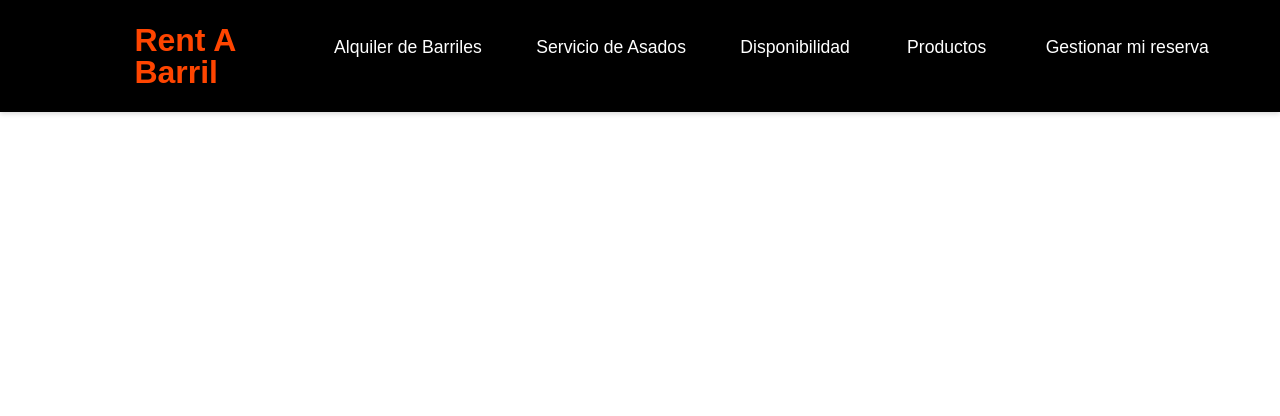
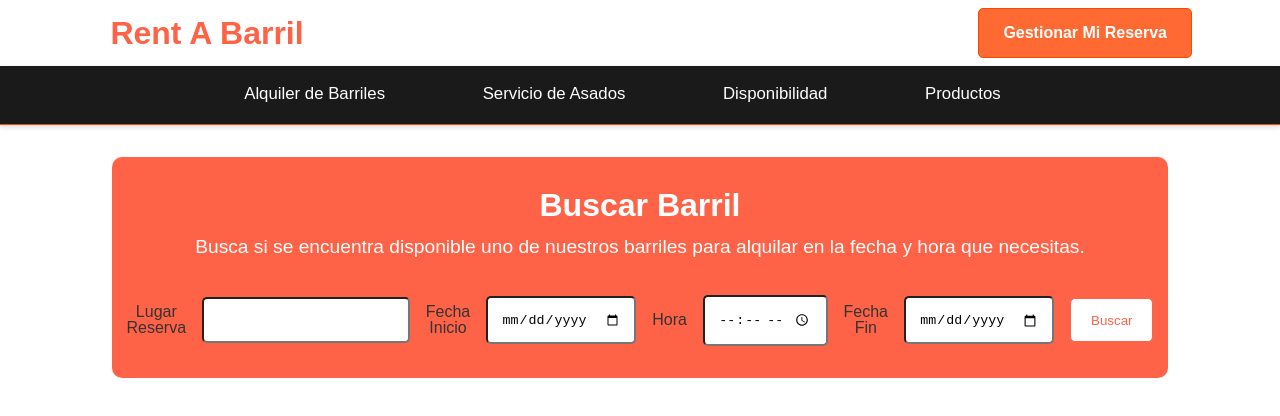
Before and after one commit to DonLuisM/proyecto_final_bootcamp, a plain HTML site: page pagina_barril/pages/alquiler.html in a window 1280 px wide. Drawn offline with Linux system fonts and the light colour scheme.

Commit message:
updates_barril_pagina

```diff
--- a/pagina_barril/css/styles.css
+++ b/pagina_barril/css/styles.css
@@ -11,29 +11,54 @@ body {
   color: #333;
 }
 
-/* Navbar */
-.nav_bar {
-  background-color: #000000;
-  padding: 1.5em 2em;
+/* IntroPage y Navbar */
+.intro_page {
+  background-color: #FFFFFF;
+  padding: 0.5em;
   display: flex;
   justify-content: space-between;
   align-items: center;
-  box-shadow: 0 2px 5px rgba(0, 0, 0, 0.15);
 }
 
-.nav_bar h1 {
+.intro_page h1 {
   margin-left: 3em;
-  color: #FF4500;
+  color: #FF6347;
   font-weight: 700;
   font-size: 2em;
   padding-left: 0.2em;
+}
+
+.intro_page a {
+  text-decoration: none;
+  margin-right: 5em;
+  background-color: rgba(255, 69, 0, 0.8);
+  padding: 1em 1.5em;
+  border: 1px solid #FF4500;
+  border-radius: 5px;
+  color: #FFFFFF;
+  font-weight: 600;
+  transition: background-color 0.2s ease-in-out;
+}
+
+.intro_page a:hover {
+  background-color: rgba(255, 69, 0, 0.6);
+}
+
+.nav_bar {
+  background-color: #1A1A1A;
+  padding: 1.3em;
+  display: flex;
+  justify-content: center;
+  align-items: center;
+  border-bottom: 1px solid #FF4500;
+  box-shadow: 0 2px 5px rgba(0, 0, 0, 0.15);
 }
 
 .nav_links {
   margin-right: 2em;
   display: flex;
   list-style: none;
-  gap: 2em;
+  gap: 4em;
   padding-right: 0.2em;
 }
 
@@ -41,7 +66,7 @@ body {
   color: white;
   text-decoration: none;
   font-weight: 500;
-  font-size: 1.1em;
+  font-size: 1.05em;
   position: relative;
   padding: 0.5em 1em;
   border-radius: 6px;
@@ -68,13 +93,65 @@ body {
   background-color: rgba(255, 69, 0, 0.7);
 }
 
+
+/* Sección de alquiler */
+.busqueda_alquiler {
+  text-align: center;
+  justify-content: center;
+  align-items: center;
+  margin: 2em auto;
+  background-color: #FF6347;
+  padding: 2em 1em;
+  border-radius: 10px;
+  width: 80%;
+}
+
+.busqueda_alquiler h2 {
+  color: #FFFFFF;
+  font-size: 2em;
+  margin-bottom: 0.5em;
+}
+
+.busqueda_alquiler p {
+  color: #FFFFFF;
+  font-size: 1.2em;
+  margin-bottom: 2em;
+}
+
+.busqueda_alquiler form {
+  display: flex;
+  justify-content: center;
+  align-items: center;
+  gap: 1em;
+}
+
+.busqueda_alquiler form input {
+  padding: 1em 1em;
+  border-radius: 5px;
+  font-weight: 500;
+}
+
+.busqueda_alquiler form button {
+  padding: 1em 1.5em;
+  border-radius: 5px;
+  font-weight: 500;
+  background-color: #FFFFFF;
+  color: #FF6347;
+  border: 1px solid #FF6347;
+  cursor: pointer;
+}
+
+
+
+
+
 /* Sección de productos */
 .card_container {
   display: flex;
   justify-content: space-around;
   align-items: stretch;
-  margin: 3em auto;
-  max-width: 1600px;
+  margin: 1.2em auto;
+  max-width: 1700px;
   gap: 2em;
 }
 
@@ -115,7 +192,7 @@ body {
   display: block;
   width: 85%;
   padding: 0.7em;
-  margin: auto auto 0.2em auto;
+  margin: 0.1em auto 0.3em auto;
   color: #000000;
   border: 2px solid;
   border-radius: 7px;
--- a/pagina_barril/pages/alquiler.html
+++ b/pagina_barril/pages/alquiler.html
@@ -1,24 +1,52 @@
 <!DOCTYPE html>
 <html lang="en">
+
 <head>
     <meta charset="UTF-8">
     <meta name="viewport" content="width=device-width, initial-scale=1.0">
     <title>Alquiler de Barriles</title>
     <link rel="stylesheet" href="../css/styles.css">
 </head>
+
 <body>
-    <header class="nav_bar">
+    <header>
+        <section class="intro_page">
             <h1>Rent A Barril</h1>
+            <a href="estado_reserva.html">Gestionar Mi Reserva</a>
+        </section>
+        <section class="nav_bar">
             <nav>
                 <ul class="nav_links">
                     <li><a href="alquiler.html">Alquiler de Barriles</a></li>
                     <li><a href="servicios.html">Servicio de Asados</a></li>
                     <li><a href="disponibilidad.html">Disponibilidad</a></li>
                     <li><a href="productos.html">Productos</a></li>
-                <li><a href="estado_reserva.html">Gestionar mi reserva</a></li>
                 </ul>
             </nav>
+        </section>
     </header>
 
+    <main>
+        <section class="busqueda_alquiler">
+            <h2>Buscar Barril</h2>
+            <p>
+                Busca si se encuentra disponible uno de nuestros barriles para alquilar en la fecha y hora que
+                necesitas.
+            </p>
+            <form action="">
+                <label for="lugar">Lugar Reserva</label>
+                <input type="text" name="lugar" id="lugar">
+                <label for="fecha">Fecha Inicio</label>
+                <input type="date" name="fecha" id="fecha_inicio">
+                <label for="hora">Hora</label>
+                <input type="time" name="hora" id="hora">
+                <label for="fecha">Fecha Fin</label>
+                <input type="date" name="fecha" id="fecha_fin">
+                <button type="submit">Buscar</button>
+            </form>
+        </section>
+    </main>
+
 </body>
+
 </html>
```
Also changed, not shown: pagina_barril/index.html (+6 -2 lines), pagina_barril/pages/disponibilidad.html (+6 -2 lines), pagina_barril/pages/estado_reserva.html (+7 -3 lines), pagina_barril/pages/productos.html (+8 -4 lines), pagina_barril/pages/servicios.html (+6 -2 lines). Lines whose indentation alone changed are shown as unchanged.
